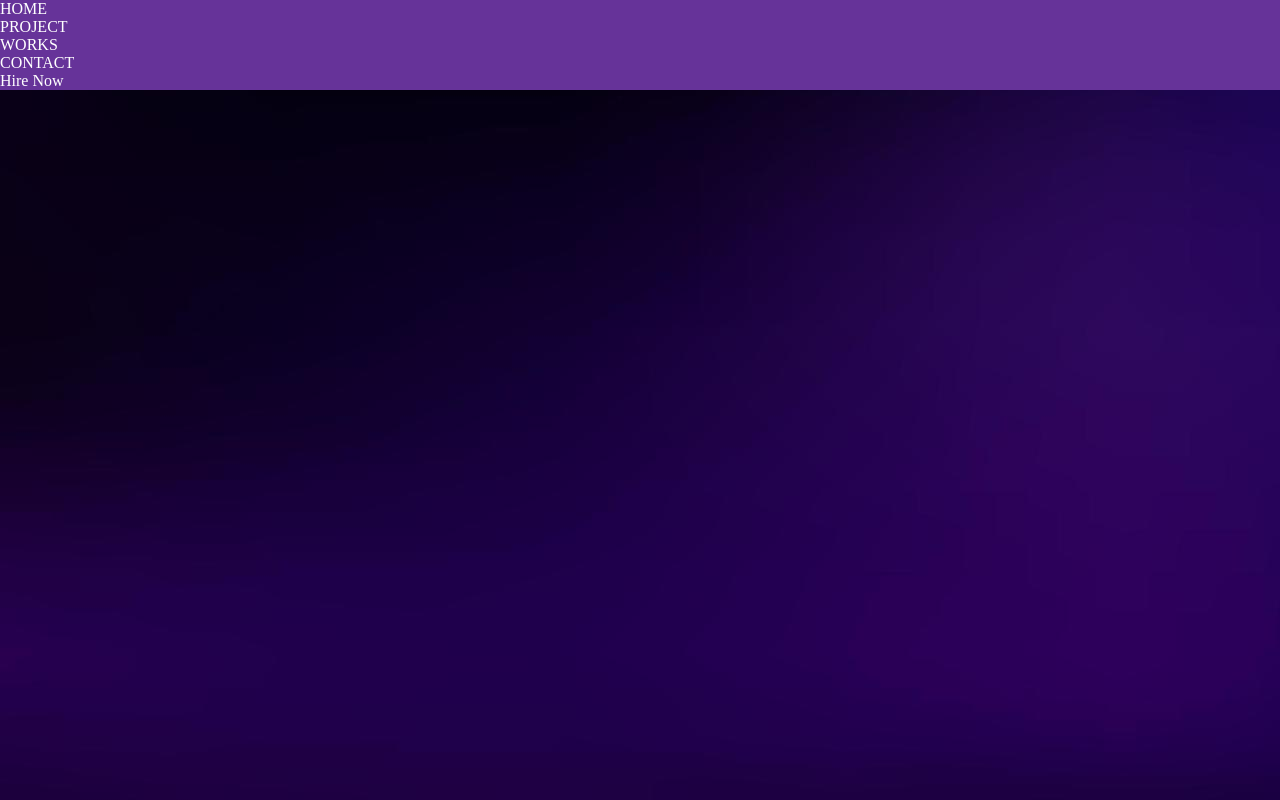
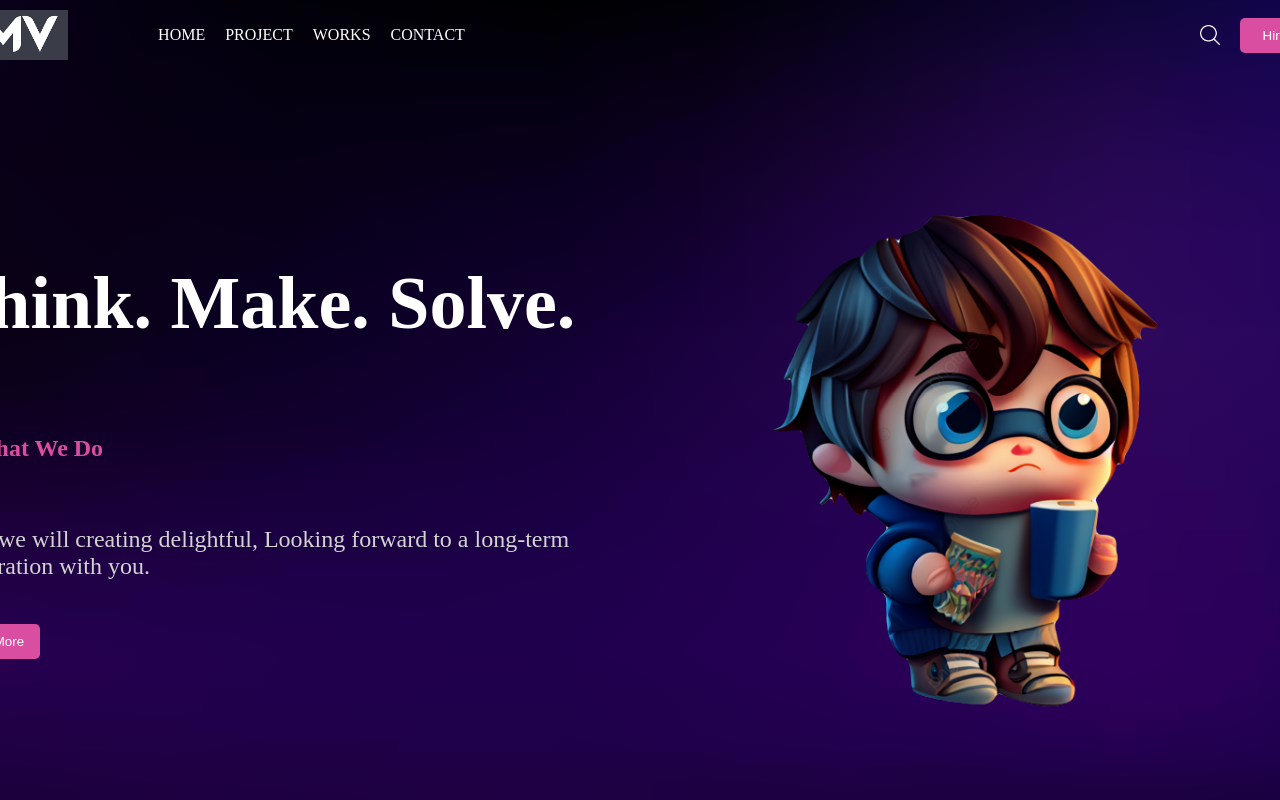
Before and after one commit to Hieu-PMV2911/Portfolio, a React (Vite) app: page / in a window 1280 px wide. Built offline with nearby package versions, Linux system fonts and the light colour scheme.

Commit message:
add Hero

```diff
--- a/src/components/Hero.jsx
+++ b/src/components/Hero.jsx
@@ -5,12 +5,95 @@ import Navbar from './Navbar'
 const Container = styled.div`
   height: 100vh;
   scroll-snap-align: center;
+  display: flex;
+  flex-direction: column;
+  align-items: center;
+  justify-content: space-between;
+`
 
+const Section = styled.div`
+  height: 100vh;
+  scroll-snap-align: center;
+  width: 1400px;
+  display: flex;
+  justify-content: space-between;
+`
+
+const Left = styled.div`
+  flex: 5;
+  display: flex;
+  flex-direction: column;
+  justify-content: center;
+  gap: 20px;
+`
+const Right = styled.div`
+  flex: 5;
+  position: relative;
+`
+const Title = styled.h1`
+  font-size: 74px;
+`
+const WhatWeDo = styled.div`
+  display: flex;
+  align-items: center;
+  gap: 10px;
+`
+const Line = styled.img`
+  height: 5px;
+`
+const Subtitle = styled.h2`
+  color: #da4ea2;
+`
+const Des = styled.p`
+  font-size: 24px;
+  color: lightgray;
+`
+const Button = styled.button`
+  background-color: #da4ea2;
+  color: white;
+  font-weight: 500;
+  width: 100px;
+  padding: 10px;
+  border: none;
+  border-radius: 5px;
+  cursor: pointer;
+`
+const Img = styled.img`
+  width: 600px;
+  height: 600px;
+  object-fit: contain;
+  position: absolute;
+  top: 0;
+  bottom: 0;
+  right: 0;
+  left: 0;
+  margin: auto;
+  animation: animate 2s infinite ease alternate;
+
+  @keyframes animate {
+    to{
+      transform: translateY(20px);
+    }
+  }
 `
 const Hero = () => {
   return (
     <Container>
       <Navbar />
+      <Section>
+        <Left>
+          <Title>Think. Make. Solve.</Title>
+          <WhatWeDo>
+            <Line src=""/>
+            <Subtitle> -- What We Do</Subtitle>
+          </WhatWeDo>
+          <Des>Hope we will creating delightful, Looking forward to a long-term cooperation with you.</Des>
+          <Button>Learn More</Button>
+        </Left>
+        <Right>
+          <Img src="../../public/imgs/anhdaidien.png" />
+        </Right>
+      </Section>
     </Container>
   )
 }
--- a/src/components/Navbar.jsx
+++ b/src/components/Navbar.jsx
@@ -7,29 +7,45 @@ const Container = styled.div`
 `
 const Section = styled.div`
   width: 1400px;
-  background-color: rebeccapurple;
+  display: flex;
+  /* background-color: rebeccapurple; */
   justify-content: space-between;
+  align-items: center;
+  padding: 10px 0px;
 `
 const Links = styled.div`
-
+  display: flex;
+  align-items: center;
+  gap: 50px;
 `
-const Logo = styled.div`
-
+const Logo = styled.img`
+  height: 50px;
 `
-const List = styled.div`
-
+const List = styled.ul`
+  display: flex;
+  gap: 20px;
+  list-style: none;
 `
-const ListItem = styled.div`
-
+const ListItem = styled.li`
+  cursor: pointer;
 `
 const Icons = styled.div`
-
+  display: flex;
+  align-items: center;
+  gap: 20px;
 `
-const Icon = styled.div`
-
+const Icon = styled.img`
+  width: 20px;
+  cursor: pointer;
 `
-const Button = styled.div`
-
+const Button = styled.button`
+  width: 100px;
+  padding: 10px;
+  background-color: #da4ea2;
+  color: white;
+  border: none;
+  border-radius: 5px;
+  cursor: pointer;
 `
 const Navbar = () => {
   return (
@@ -45,9 +61,9 @@ const Navbar = () => {
 			</List>
 		</Links>
 		<Icons>
-			<Icon src="" />
+			<Icon src="../../public/imgs/search.png" />
+		<Button>Hire Now</Button>
 		</Icons>
-		<Button>Hire Now</Button>
 	</Section>
     </Container>
   )
```
Also changed, not shown: public/imgs/anhdaidien.png (added), public/imgs/search.png (added).
